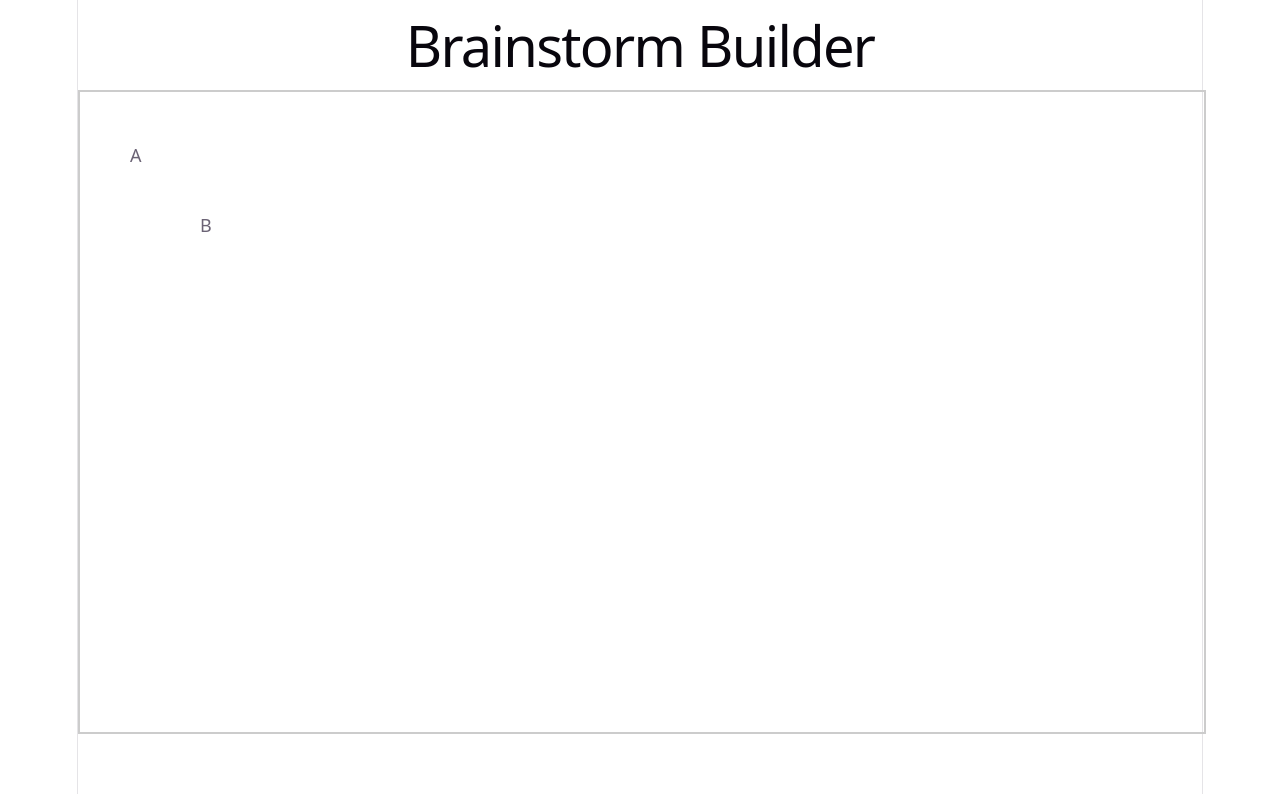
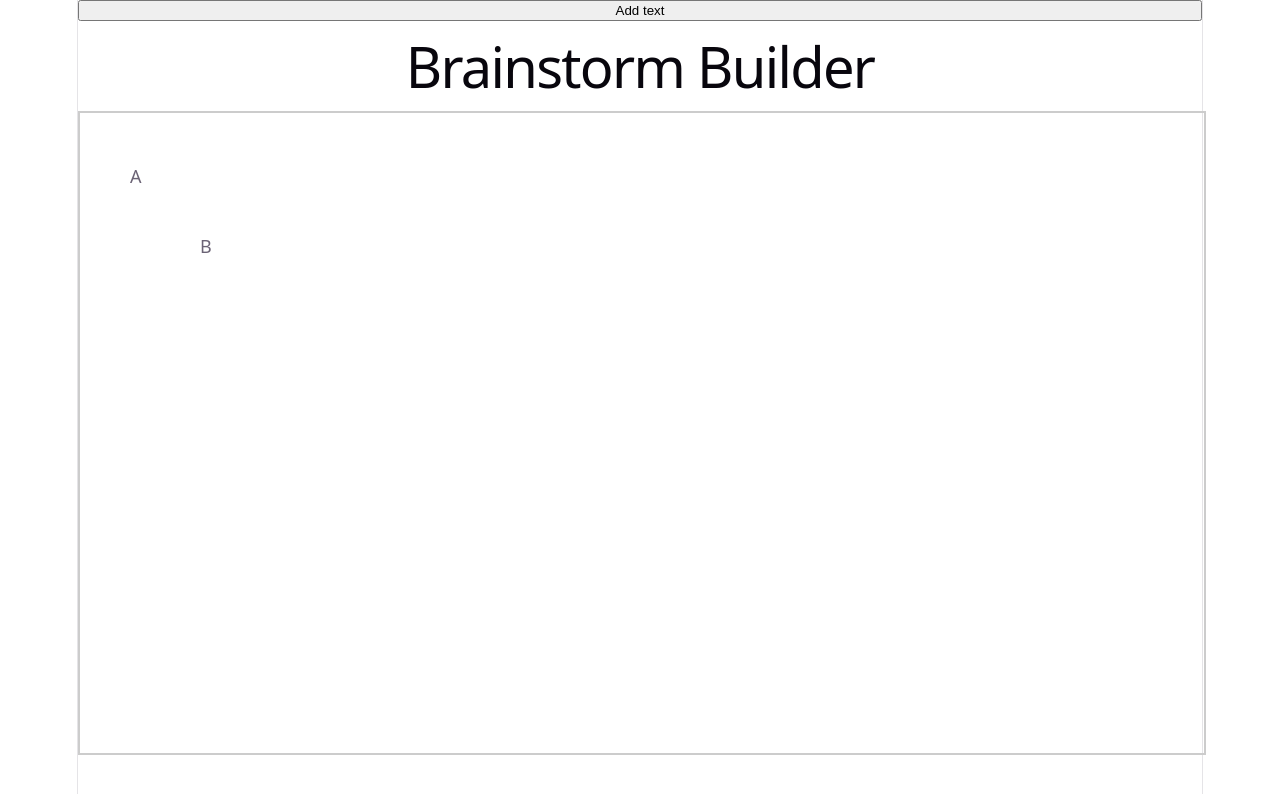
Before and after one commit to ambujvashistha/brainstorm-builder, a React app in the folder web/: page / in a window 1280 px wide. Shown: the top 794 px of the page. Built offline with nearby package versions, Linux system fonts and the light colour scheme; the HTML template or start-up script is replaced by a standard one.

Commit message:
added new text functionality

```diff
--- a/web/src/screens/BuilderScreen.jsx
+++ b/web/src/screens/BuilderScreen.jsx
@@ -7,7 +7,14 @@ export default function BuilderScreen() {
       { x: 120, y: 120, text: "B" },
     ]);
 
+    function newElement(){
+        setElements((prev) => [...prev, { x: 50, y: 50, text: "new text" }]);
+    }
+
     return (
-        <Canvas elements={elements}/>
+      <>
+        <button onClick={newElement} >Add text</button>
+        <Canvas elements={elements} />
+      </>
     );
 }
```
